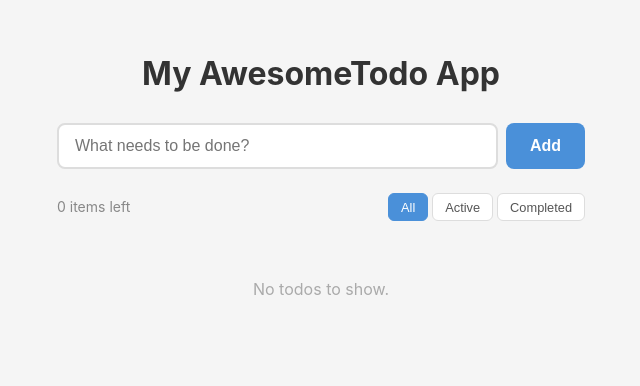
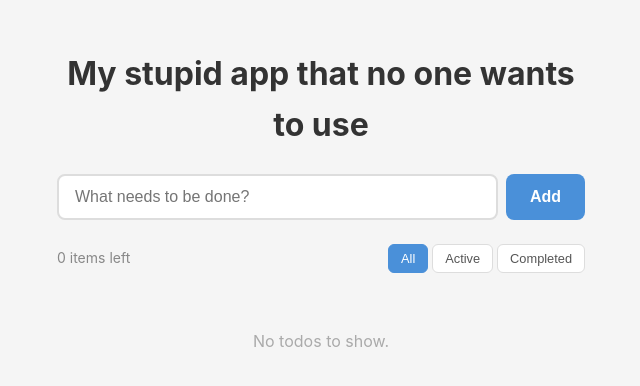
Before and after one commit to shamalweerasooriya/uop_demo, a React (Vite) app: page / in a window 1280 px wide. Shown: the top 386 px of the page, without its empty margins (319-959 px from the left). Built offline with nearby package versions, Linux system fonts and the light colour scheme.

Commit message:
comittttttt

```diff
--- a/src/App.tsx
+++ b/src/App.tsx
@@ -16,7 +16,7 @@ function App() {
 
   return (
     <div className="app">
-      <h1>My AwesomeTodo App</h1>
+      <h1>My stupid app that no one wants to use</h1>
       <TodoInput onAdd={addTodo} />
       <FilterBar
         current={filter}
```
